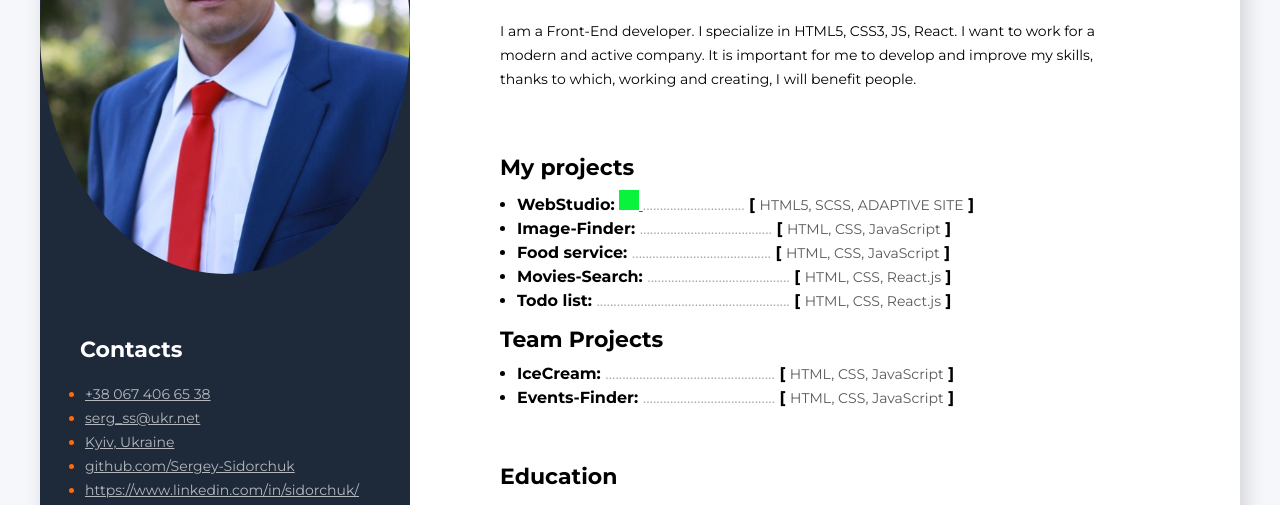
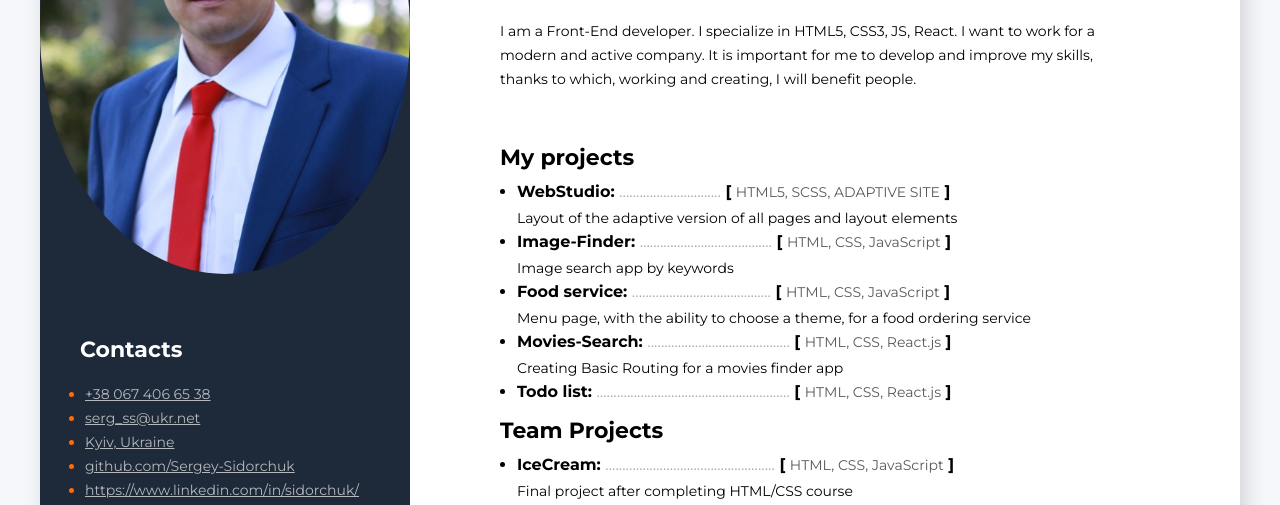
Before and after one commit to Sergey-Sidorchuk/resume, a plain HTML site: page index.html in a window 1280 px wide. Shown: the part 291-796 px from the top of the page. Drawn offline with Linux system fonts and the light colour scheme.

Commit message:
fix project

```diff
--- a/index.html
+++ b/index.html
@@ -133,13 +133,6 @@
                 <ul class="project-list">
                     <li class="projects-item">
                         <p class="project-title">WebStudio:</p>
-                        <a class="projects-links" href="">
-                            <svg class="net-soc" width="20" height="20">
-                              <use  href="./icon/1"></use>
-                            </svg>
-                          </a>
-
-
                         <a class="projects-links" href="https://sergey-sidorchuk.github.io/goit-markup-hw-08/">
 
                         </a>
@@ -149,6 +142,7 @@
                             <span class="tech-name">HTML5, SCSS, ADAPTIVE SITE</span>
                             <b>]</b>
                         </span>
+                        <p class="description-project" >Layout of the adaptive version of all pages and layout elements</p>
                     </li>
 
                     <li class="projects-item">
@@ -160,6 +154,7 @@
                     <span class="dots">.......................................</span>
                     <span><b>[</b> <span class="tech-name"> HTML, CSS, JavaScript</span>
                     <b>]</b></span>
+                    <p class="description-project" >Image search app by keywords</p>
                     </li>
                     <li class="projects-item">
                         <p class="project-title">Food service:</p>
@@ -169,6 +164,7 @@
                         <span class="dots">.........................................</span>
                         <span><b>[</b> <span class="tech-name"> HTML, CSS, JavaScript</span>
                             <b>]</b></span>
+                            <p class="description-project" >Menu page, with the ability to choose a theme, for a food ordering service</p>
                     </li>
 
                     <li class="projects-item">
@@ -180,6 +176,7 @@
                         <span>
                             <b>[</b> <span class="tech-name">HTML, CSS, React.js</span>
                             <b>]</b></span>
+                            <p class="description-project" >Creating Basic Routing for a movies finder app</p>
                     </li>
                     <li class="projects-item">
                         <p class="project-title">Todo list:</p>
@@ -204,6 +201,7 @@
                             <span>
                                 <b>[</b> <span class="tech-name">HTML, CSS, JavaScript</span>
                                 <b>]</b></span>
+                                <p class="description-project" >Final project after completing HTML/CSS course</p>
                             </li>
                             <li class="projects-item">
                                 <p class="project-title">Events-Finder:</p>
@@ -214,6 +212,7 @@
                                 <span>
                                     <b>[</b> <span class="tech-name">HTML, CSS, JavaScript</span>
                                     <b>]</b></span>
+                                    <p class="description-project" >Final project after finishing javascript course</p>
                     </li>
                 </ul>
             </div>
--- a/styles.css
+++ b/styles.css
@@ -129,7 +129,7 @@ body {
   margin-top: 24px;
 }
 .info-container {
-  margin-bottom: 65px;
+  margin-bottom: 55px;
 }
 .about-me-title {
   font-size: 22px;
@@ -161,7 +161,7 @@ body {
   margin-left: 17px;
 }
 .projects-container {
-  margin-bottom: 55px;
+  margin-bottom: 35px;
 }
 .profession-title {
   color: #000000;
@@ -215,3 +215,10 @@ body {
   fill: #ff6b08;
   background: rgb(9, 243, 60);
 }
+.description-project{
+  font-size: 14px;
+  color: 000;
+  font-weight: 400;
+  line-height: 24px;
+  margin-top: 2px;
+}
```
Lines whose indentation alone changed are shown as unchanged.
